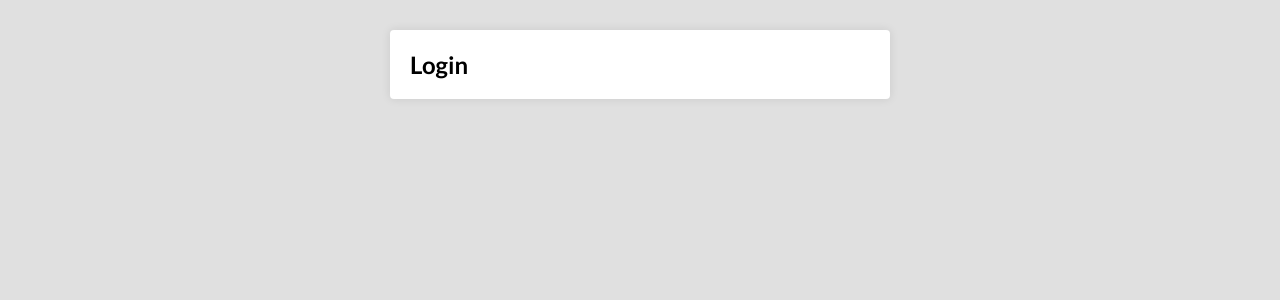
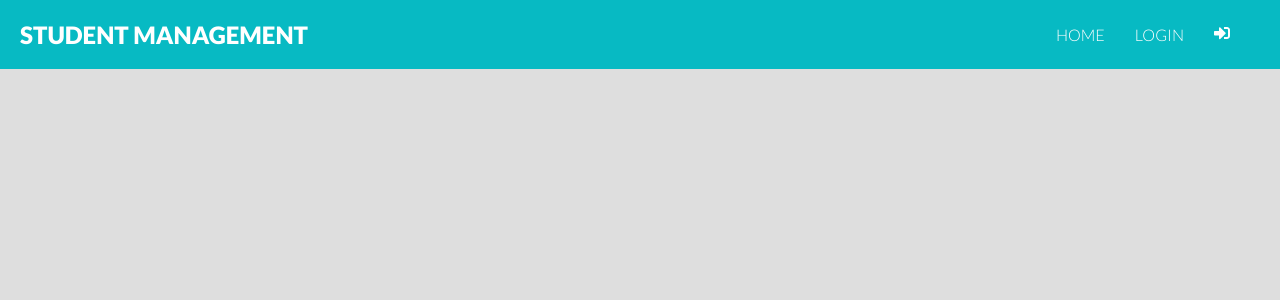
Before and after one commit to geraldobl58/student-management-frontend, a React (Create React App) app: page / in a window 1280 px wide. Shown: the top 300 px of the page. Built offline with nearby package versions, Linux system fonts and the light colour scheme.

Commit message:
add header and styles

```diff
--- a/package.json
+++ b/package.json
@@ -8,6 +8,7 @@
     "@testing-library/user-event": "^7.1.2",
     "react": "^16.13.1",
     "react-dom": "^16.13.1",
+    "react-icons": "^3.10.0",
     "react-scripts": "3.4.1",
     "styled-components": "^5.1.1"
   },
--- a/src/App.js
+++ b/src/App.js
@@ -1,13 +1,13 @@
 import React from 'react';
 
 import Global from './styles/global';
-import Login from './pages/Login';
+import Header from './components/Header';
 
 function App() {
   return (
     <>
       <Global />
-      <Login />
+      <Header />
     </>
   );
 }
--- /dev/null
+++ b/src/components/Header/index.js
@@ -0,0 +1,20 @@
+import React from 'react';
+
+import { FaHome, FaUserAlt, FaSignInAlt } from 'react-icons/fa';
+
+import { Nav } from './styled';
+
+export default function Header() {
+  return (
+    <Nav>
+      <div className="logo">student management</div>
+      <div className="navigation">
+        <a href="">Home</a>
+        <a href="">Login</a>
+        <a href="">
+          <FaSignInAlt />
+        </a>
+      </div>
+    </Nav>
+  );
+}
--- /dev/null
+++ b/src/components/Header/styled.js
@@ -0,0 +1,32 @@
+import styled from 'styled-components';
+
+import { primaryColor } from '../../config/colors';
+
+export const Nav = styled.nav`
+  background: ${primaryColor};
+  padding: 20px;
+
+  display: flex;
+  align-items: center;
+  justify-content: space-between;
+
+  .logo {
+    color: white;
+    font-size: 24px;
+    font-weight: 900;
+    text-transform: uppercase;
+  }
+
+  .navigation {
+    display: flex;
+    align-items: center;
+    justify-content: center;
+    a {
+      color: white;
+      font-size: 16px;
+      font-weight: 300;
+      text-transform: uppercase;
+      margin: 0 30px 0 0;
+    }
+  }
+`;
--- /dev/null
+++ b/src/config/colors.js
@@ -0,0 +1,7 @@
+export const primaryColor = '#07bac3';
+export const primaryGreyColor = '#dedede';
+
+export const successColor = '#0e9e69';
+export const infoColor = '#0197f6';
+export const errorColor = '#961313';
+export const warningColor = '#d8c016';
--- a/src/styles/global.js
+++ b/src/styles/global.js
@@ -1,4 +1,6 @@
 import styled, { createGlobalStyle } from 'styled-components';
+
+import { primaryColor, primaryGreyColor } from '../config/colors';
 
 export default createGlobalStyle`
 
@@ -10,7 +12,7 @@ export default createGlobalStyle`
   }
 
   body {
-    background: #e0e0e0;
+    background: ${primaryGreyColor};
     font-family: 'Lato', sans-serif;
   }
 
@@ -20,6 +22,9 @@ export default createGlobalStyle`
 
   button {
     cursor: pointer;
+    border: none;
+    border-radius: 4px;
+    background: ${primaryColor};
   }
 
   ul {
@@ -28,6 +33,7 @@ export default createGlobalStyle`
 
   a {
     text-decoration: none;
+    color: ${primaryColor};
   }
 
 `;
```
Also changed, not shown: 1 other file (tests, documents, lock files or other folders).
